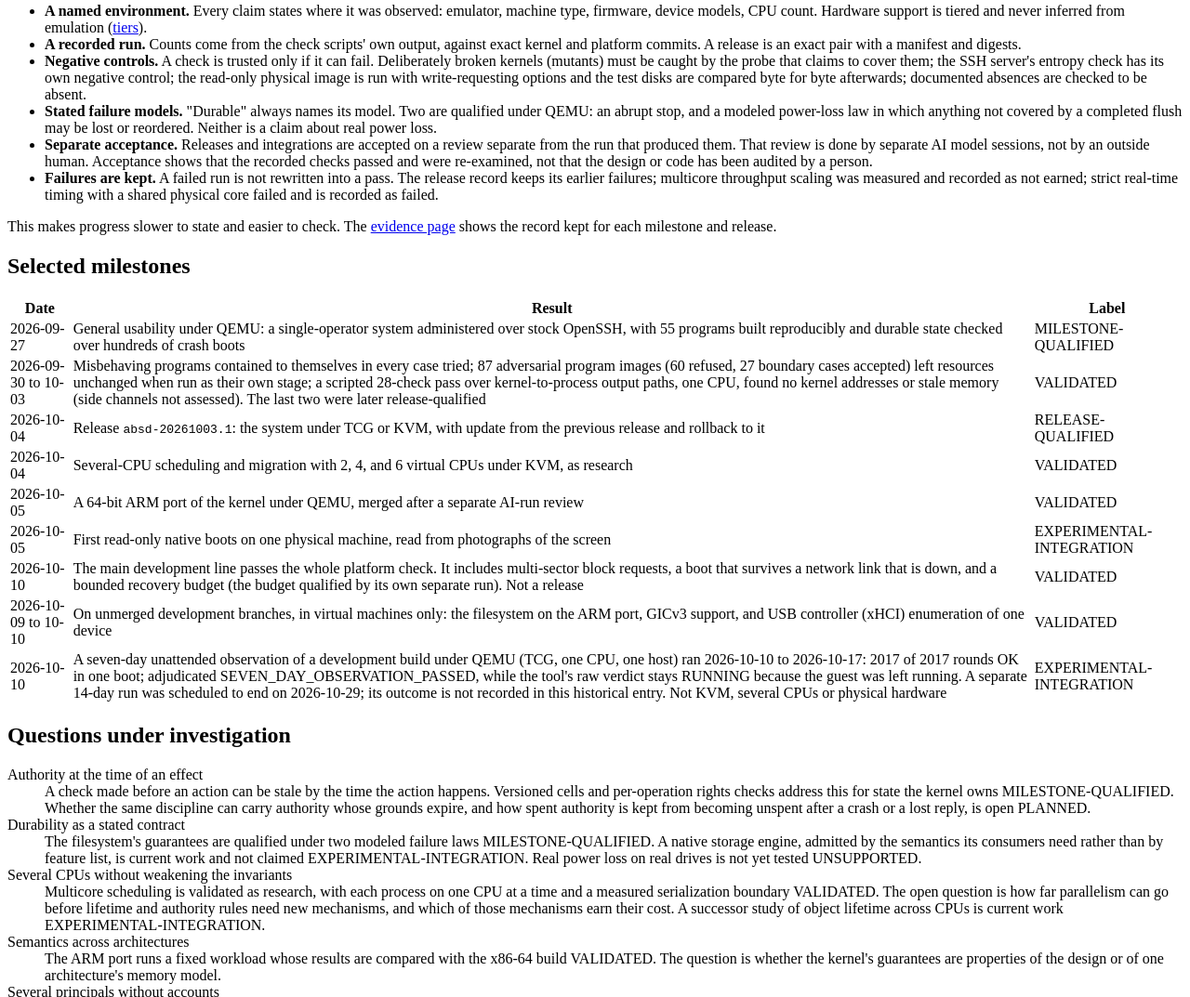
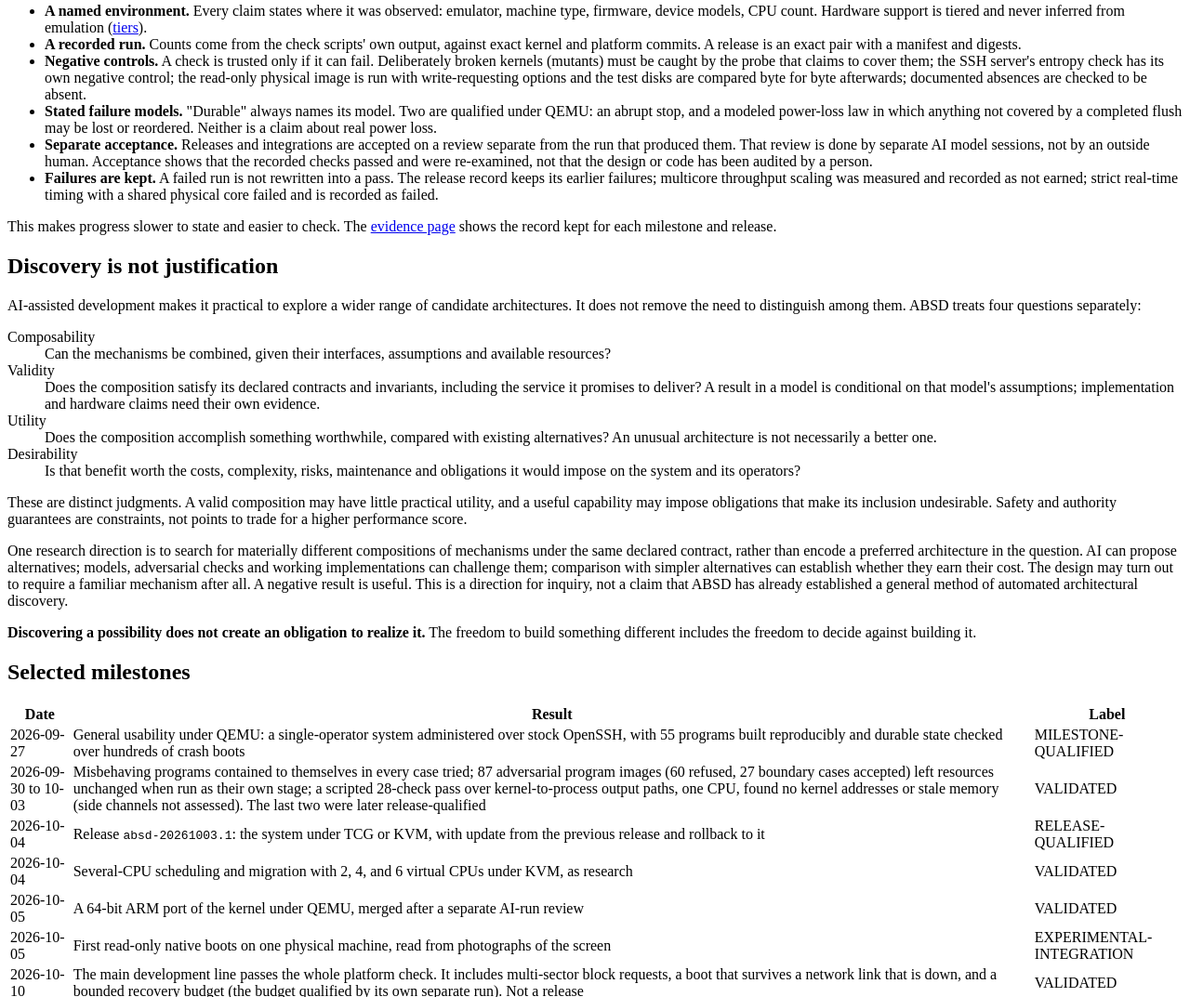
Before and after one commit to unpingable/absd.dev, a plain HTML site: page src/pages/research/program/index.html in a window 1280 px wide. Shown: the part 690-1763 px from the top of the page at 93% size. Drawn offline with Linux system fonts and the light colour scheme.

Commit message:
docs: distinguish discovery from architectural justification

```diff
--- a/src/pages/research/program/index.html
+++ b/src/pages/research/program/index.html
@@ -29,6 +29,22 @@
 <li><strong>Failures are kept.</strong> A failed run is not rewritten into a pass. The release record keeps its earlier failures; multicore throughput scaling was measured and recorded as not earned; strict real-time timing with a shared physical core failed and is recorded as failed.</li>
 </ul>
 <p>This makes progress slower to state and easier to check. The <a href="/evidence/">evidence page</a> shows the record kept for each milestone and release.</p>
+
+<h2 id="discovery">Discovery is not justification</h2>
+<p>AI-assisted development makes it practical to explore a wider range of candidate architectures. It does not remove the need to distinguish among them. ABSD treats four questions separately:</p>
+<dl class="terms">
+<dt>Composability</dt>
+<dd>Can the mechanisms be combined, given their interfaces, assumptions and available resources?</dd>
+<dt>Validity</dt>
+<dd>Does the composition satisfy its declared contracts and invariants, including the service it promises to deliver? A result in a model is conditional on that model's assumptions; implementation and hardware claims need their own evidence.</dd>
+<dt>Utility</dt>
+<dd>Does the composition accomplish something worthwhile, compared with existing alternatives? An unusual architecture is not necessarily a better one.</dd>
+<dt>Desirability</dt>
+<dd>Is that benefit worth the costs, complexity, risks, maintenance and obligations it would impose on the system and its operators?</dd>
+</dl>
+<p>These are distinct judgments. A valid composition may have little practical utility, and a useful capability may impose obligations that make its inclusion undesirable. Safety and authority guarantees are constraints, not points to trade for a higher performance score.</p>
+<p>One research direction is to search for materially different compositions of mechanisms under the same declared contract, rather than encode a preferred architecture in the question. AI can propose alternatives; models, adversarial checks and working implementations can challenge them; comparison with simpler alternatives can establish whether they earn their cost. The design may turn out to require a familiar mechanism after all. A negative result is useful. This is a direction for inquiry, not a claim that ABSD has already established a general method of automated architectural discovery.</p>
+<p><strong>Discovering a possibility does not create an obligation to realize it.</strong> The freedom to build something different includes the freedom to decide against building it.</p>
 
 <h2 id="milestones">Selected milestones</h2>
 <table>
```
